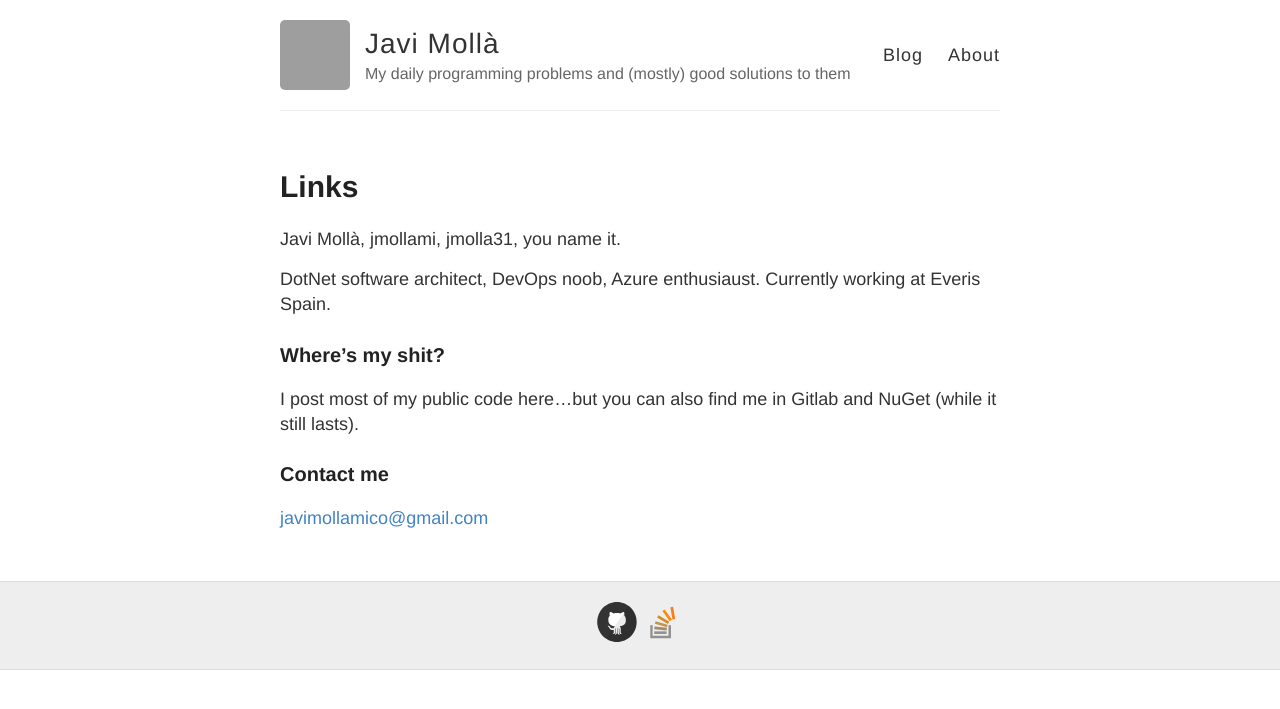
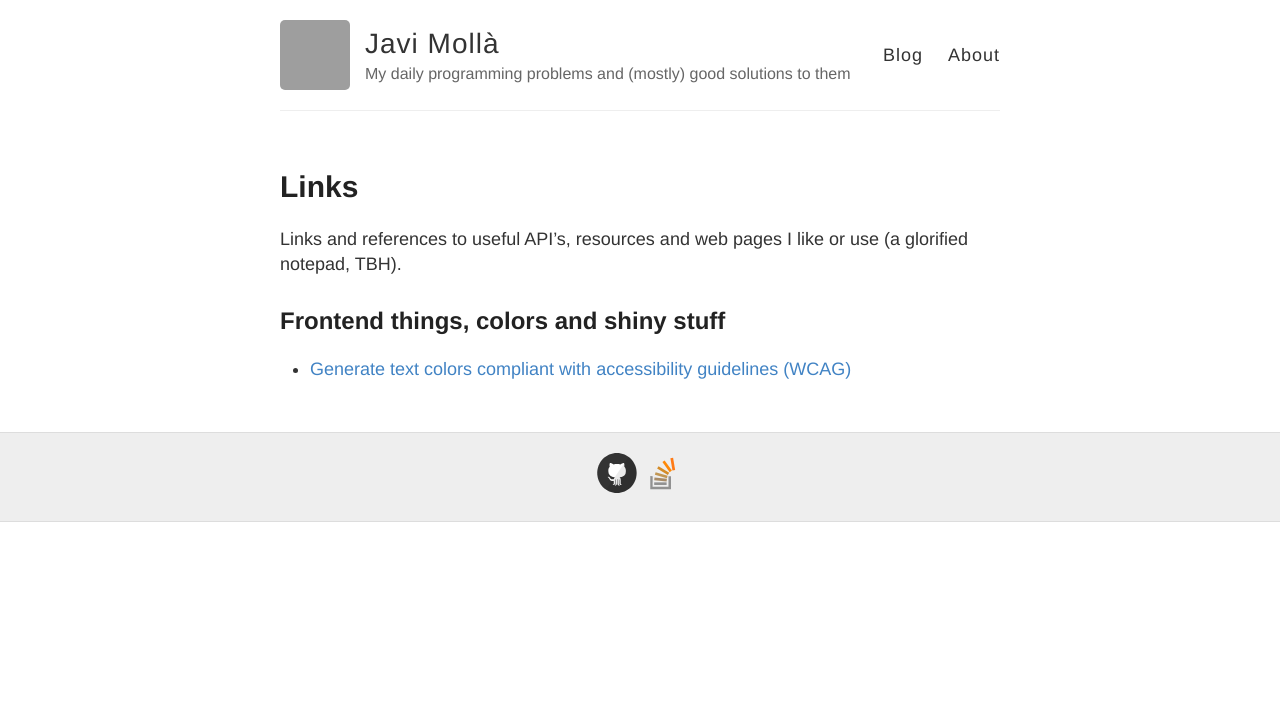
Before and after one commit to jmolla31/jmolla31.github.io, a Jekyll site: the page built from links.md, in a window 1280 px wide. Shown: the top 709 px of the page. Built offline with Jekyll 4.4.1, drawn with Linux system fonts in a browser that asks for light colours; grey boxes are pictures that could not be loaded.

Commit message:
Update links.md

```diff
--- a/links.md
+++ b/links.md
@@ -4,14 +4,10 @@ title: Links
 permalink: /links/
 ---
 
-Javi Mollà, jmollami, jmolla31, you name it.
+Links and references to useful API's, resources and web pages I like or use (a glorified notepad, TBH).
 
-DotNet software architect, DevOps noob, Azure enthusiaust. Currently working at Everis Spain.
 
-### Where's my shit?
+## Frontend things, colors and shiny stuff
 
-I post most of my public code here...but you can also find me in Gitlab and NuGet (while it still lasts).
 
-### Contact me
-
-[javimollamico@gmail.com](mailto:javimollamico@gmail.com)
+* [Generate text colors compliant with accessibility guidelines (WCAG)](http://colorsafe.co)
```
